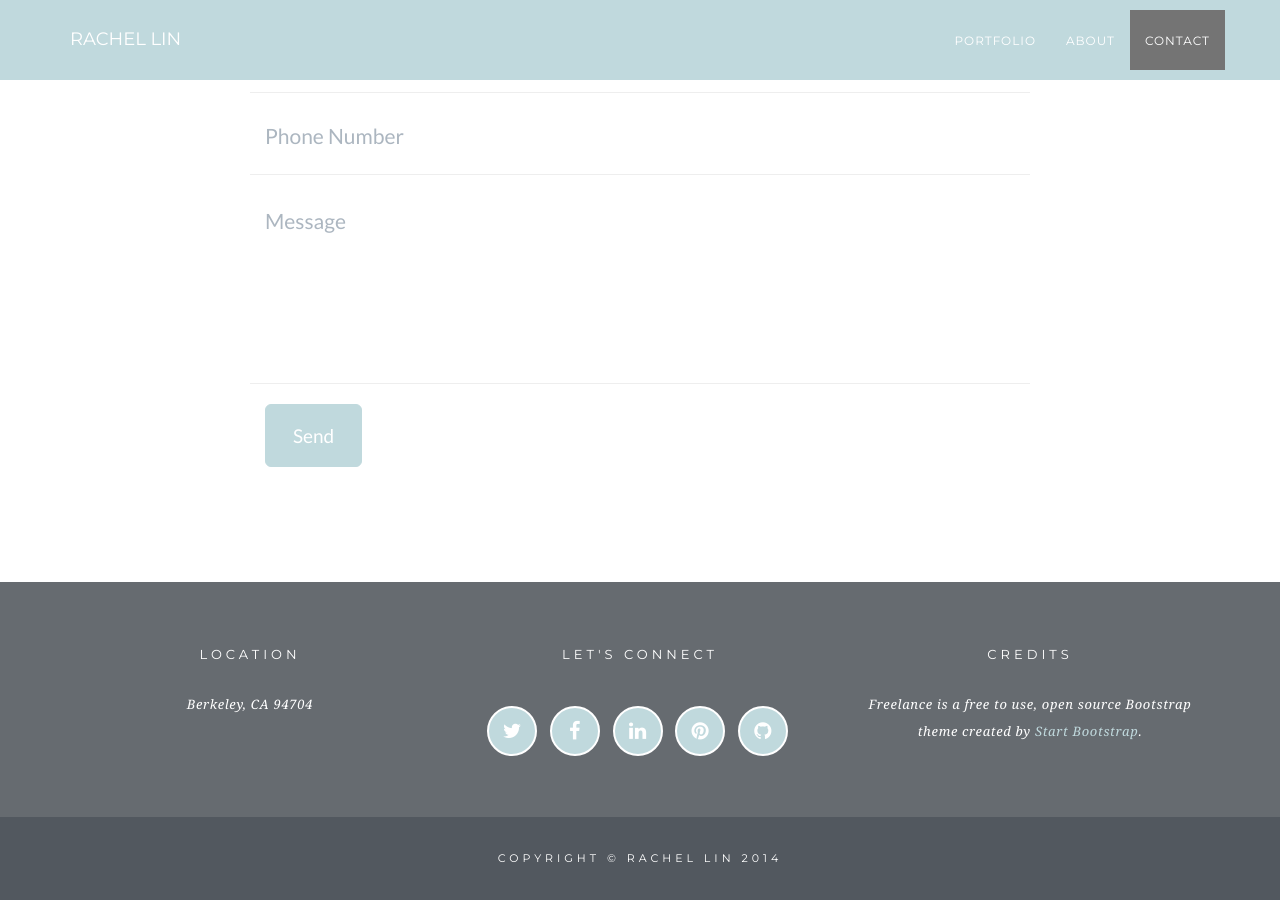
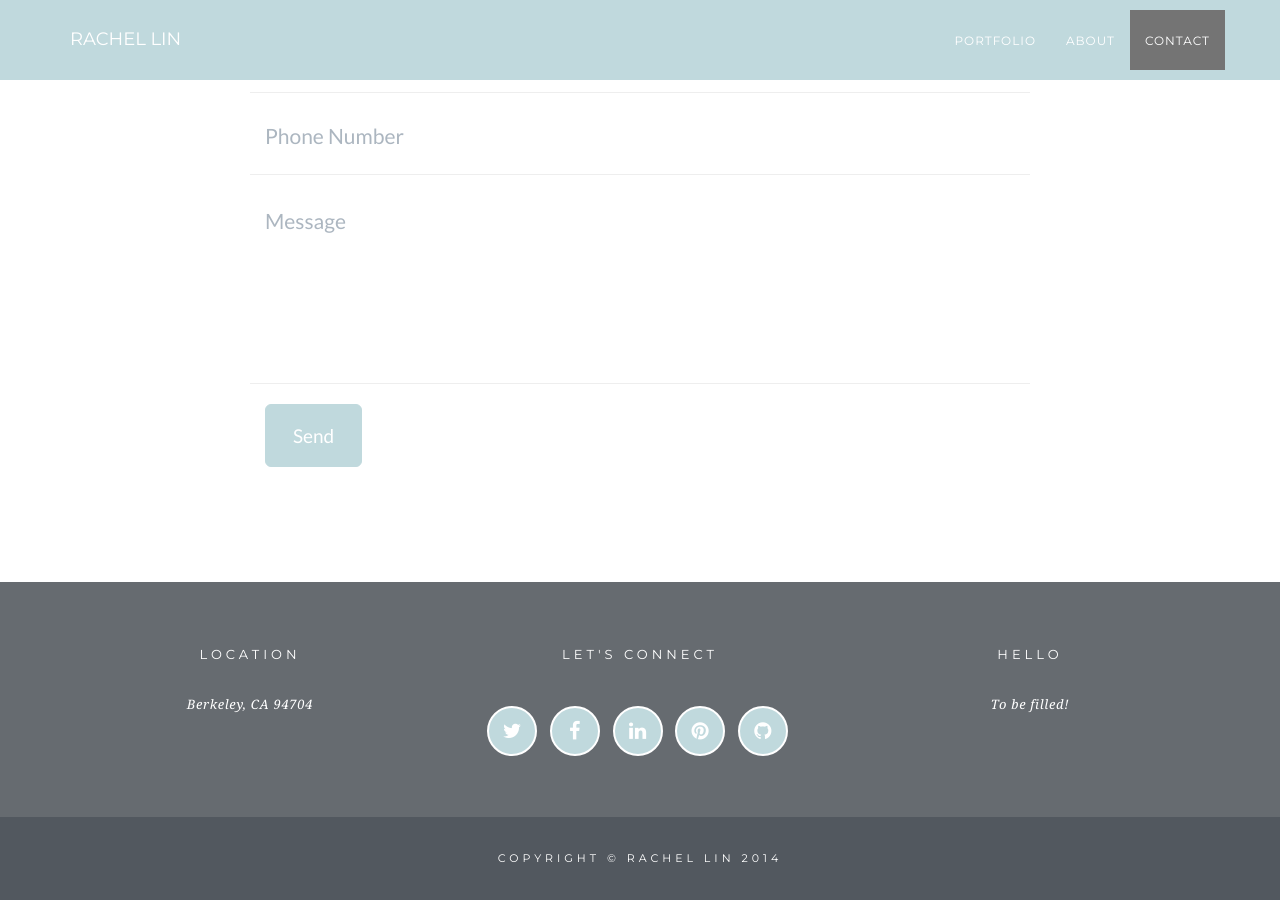
Before and after one commit to rachelelle/rachelelle.github.io, a Jekyll site: the page built from index.html, in a window 1280 px wide and 900 px high, scrolled down 2351 px. Built offline with Jekyll 4.4.1, drawn with Linux system fonts in a browser that asks for light colours.

Commit message:
second commit

```diff
--- a/_includes/footer.html
+++ b/_includes/footer.html
@@ -22,8 +22,8 @@
                         </ul>
                     </div>
                     <div class="footer-col col-md-4">
-                        <h3>Credits</h3>
-                        <p>Freelance is a free to use, open source Bootstrap theme created by <a href="http://startbootstrap.com">Start Bootstrap</a>.</p>
+                        <h3>Hello</h3>
+                        <p>To be filled!</p>
                     </div>
                 </div>
             </div>
```
Also changed, not shown: README.md, screenshot.png (deleted), 13 other files.
